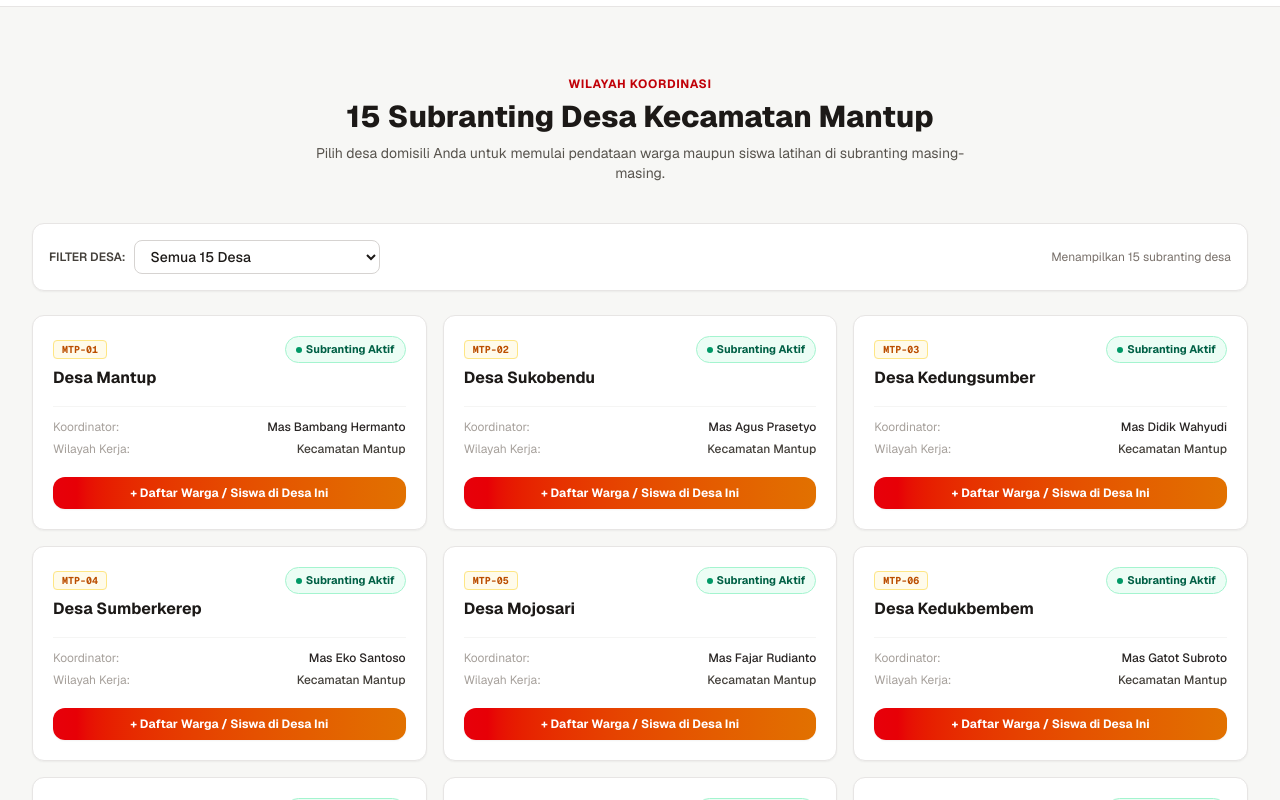
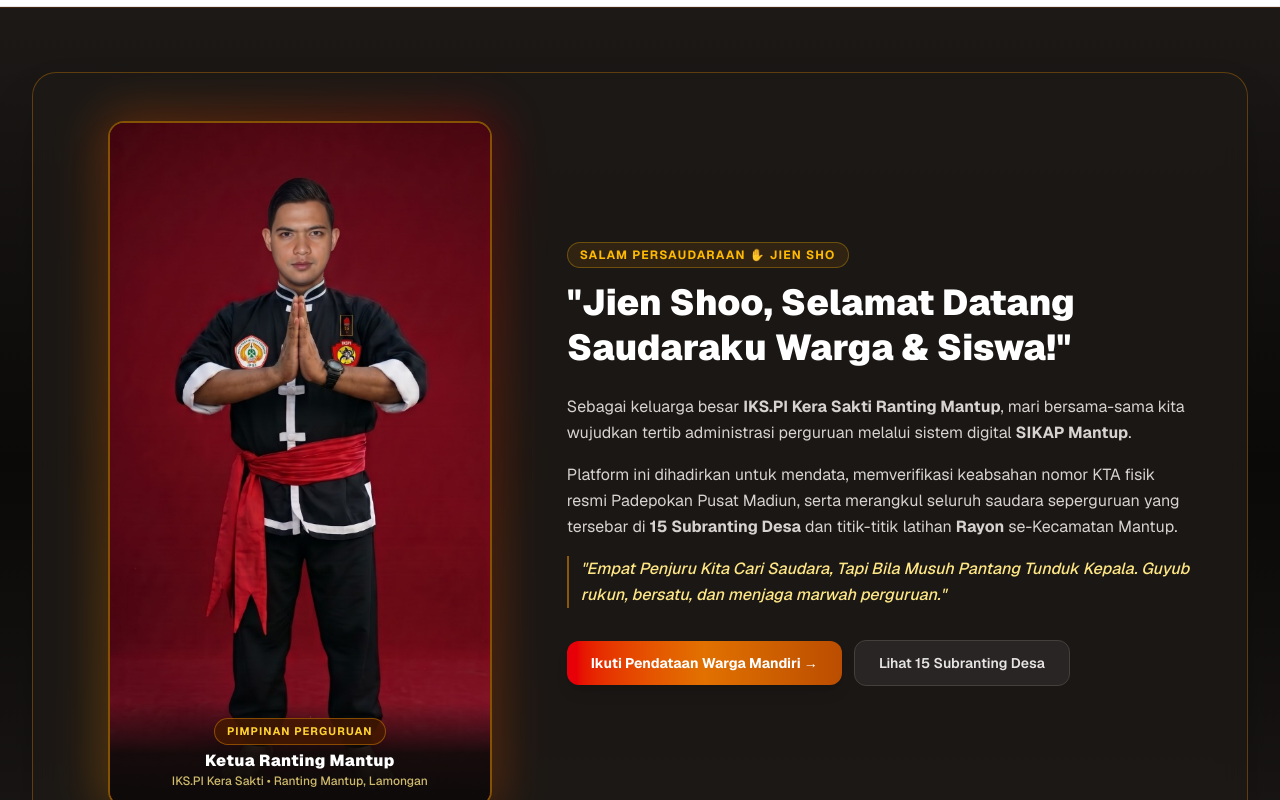
Before and after one commit to iksmantup80/sikap-mantup, a Next.js app: page / in a window 1280 px wide. Shown: the part 900-1700 px from the top of the page. Built offline with nearby package versions, Linux system fonts and the light colour scheme.

Commit message:
feat(homepage): add Sambutan Ketua Ranting section with official portrait on front page

```diff
--- a/src/app/page.tsx
+++ b/src/app/page.tsx
@@ -170,6 +170,89 @@
         </div>
       </section>
 
+      {/* SAMBUTAN KETUA RANTING MANTUP */}
+      <section className="py-16 bg-gradient-to-b from-stone-900 via-stone-950 to-stone-900 text-white border-y border-amber-900/40 relative overflow-hidden">
+        <div className="absolute inset-0 bg-[radial-gradient(circle_at_right,_var(--tw-gradient-stops))] from-amber-900/20 via-transparent to-transparent pointer-events-none" />
+
+        <div className="max-w-7xl mx-auto px-4 sm:px-6 lg:px-8 relative z-10">
+          <div className="bg-stone-900/90 rounded-3xl border border-amber-500/30 p-6 sm:p-12 shadow-2xl backdrop-blur-md">
+            <div className="grid grid-cols-1 lg:grid-cols-12 gap-8 lg:gap-12 items-center">
+
+              {/* Photo Column */}
+              <div className="lg:col-span-5 flex justify-center">
+                <div className="relative group">
+                  {/* Decorative Glow */}
+                  <div className="absolute -inset-2 bg-gradient-to-tr from-amber-500 to-red-600 rounded-3xl opacity-30 blur-xl group-hover:opacity-50 transition duration-500" />
+
+                  {/* Portrait Card */}
+                  <div className="relative rounded-2xl overflow-hidden border-2 border-amber-500/50 shadow-2xl bg-stone-950 max-w-xs sm:max-w-sm">
+                    {/* eslint-disable-next-line @next/next/no-img-element */}
+                    <img
+                      src="/ketua-ranting.jpg"
+                      alt="Ketua IKS.PI Kera Sakti Ranting Mantup"
+                      className="w-full h-auto object-cover object-top hover:scale-102 transition duration-500"
+                    />
+
+                    {/* Badge Overlay at Bottom */}
+                    <div className="absolute bottom-0 inset-x-0 bg-gradient-to-t from-stone-950 via-stone-950/90 to-transparent p-4 text-center">
+                      <span className="inline-block text-[11px] font-bold text-amber-300 uppercase tracking-widest bg-amber-950/80 border border-amber-500/40 px-3 py-1 rounded-full mb-1">
+                        Pimpinan Perguruan
+                      </span>
+                      <h4 className="text-base font-black text-white tracking-wide">
+                        Ketua Ranting Mantup
+                      </h4>
+                      <p className="text-xs text-amber-200/80 font-medium">
+                        IKS.PI Kera Sakti • Ranting Mantup, Lamongan
+                      </p>
+                    </div>
+                  </div>
+                </div>
+              </div>
+
+              {/* Text & Message Column */}
+              <div className="lg:col-span-7 space-y-6 text-center lg:text-left">
+                <div>
+                  <span className="text-xs font-bold text-amber-400 tracking-widest uppercase bg-amber-500/10 border border-amber-400/30 px-3 py-1 rounded-full inline-block mb-3">
+                    Salam Persaudaraan ✋ Jien Sho
+                  </span>
+                  <h2 className="text-2xl sm:text-4xl font-black text-white leading-tight">
+                    &quot;Jien Shoo, Selamat Datang Saudaraku Warga &amp; Siswa!&quot;
+                  </h2>
+                </div>
+
+                <div className="space-y-4 text-sm sm:text-base text-stone-300 leading-relaxed">
+                  <p>
+                    Sebagai keluarga besar <strong>IKS.PI Kera Sakti Ranting Mantup</strong>, mari bersama-sama kita wujudkan tertib administrasi perguruan melalui sistem digital <strong>SIKAP Mantup</strong>.
+                  </p>
+                  <p>
+                    Platform ini dihadirkan untuk mendata, memverifikasi keabsahan nomor KTA fisik resmi Padepokan Pusat Madiun, serta merangkul seluruh saudara seperguruan yang tersebar di <strong>15 Subranting Desa</strong> dan titik-titik latihan <strong>Rayon</strong> se-Kecamatan Mantup.
+                  </p>
+                  <p className="text-amber-200 font-medium italic border-l-2 border-amber-500/50 pl-3">
+                    &quot;Empat Penjuru Kita Cari Saudara, Tapi Bila Musuh Pantang Tunduk Kepala. Guyub rukun, bersatu, dan menjaga marwah perguruan.&quot;
+                  </p>
+                </div>
+
+                <div className="pt-2 flex flex-wrap items-center justify-center lg:justify-start gap-3">
+                  <Link
+                    href="/pendataan"
+                    className="px-6 py-3 bg-gradient-to-r from-red-600 via-amber-600 to-amber-700 hover:from-red-700 hover:to-amber-800 text-white rounded-xl text-xs sm:text-sm font-bold shadow-lg transition"
+                  >
+                    Ikuti Pendataan Warga Mandiri →
+                  </Link>
+                  <Link
+                    href="/#subranting"
+                    className="px-6 py-3 bg-stone-800 hover:bg-stone-700 text-stone-200 rounded-xl text-xs sm:text-sm font-semibold border border-stone-700 transition"
+                  >
+                    Lihat 15 Subranting Desa
+                  </Link>
+                </div>
+              </div>
+
+            </div>
+          </div>
+        </div>
+      </section>
+
       {/* WILAYAH 15 SUBRANTING DESA */}
       <section id="subranting" className="py-16 bg-stone-100/60">
         <div className="max-w-7xl mx-auto px-4 sm:px-6 lg:px-8">
```
Also changed, not shown: public/ketua-ranting.jpg (added).
